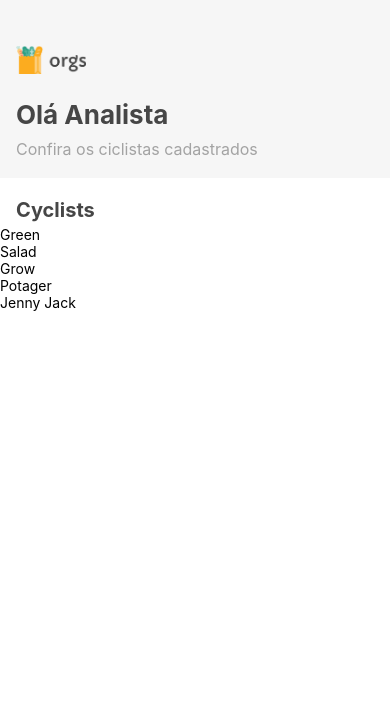
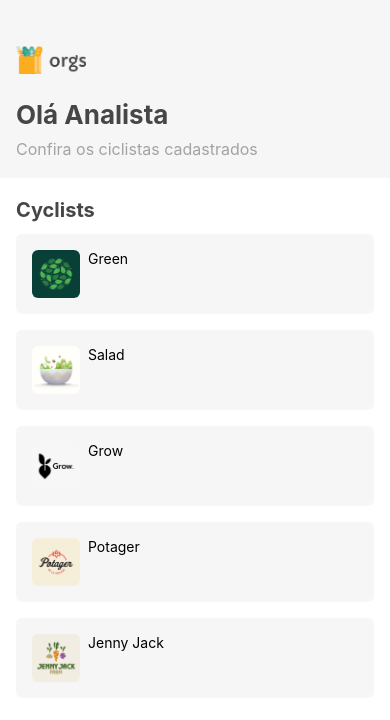
Before and after one commit to pedrocpacheco/React-Native-Hooks-Expo, a React Native app: screen / in a window 390 px wide. Shown: the top 720 px of the page. Built offline with nearby package versions, Linux system fonts and the light colour scheme.

Commit message:
style: list style

```diff
--- a/App.tsx
+++ b/App.tsx
@@ -1,12 +1,18 @@
 import { StatusBar } from 'expo-status-bar';
-import { SafeAreaView } from 'react-native';
+import { SafeAreaView, StyleSheet } from 'react-native';
 
 import Home from './src/views/Home/Home';
 export default function App() {
   return (
-    <SafeAreaView>
+    <SafeAreaView style={styles.view}>
       <Home/>
       <StatusBar style="auto" />
     </SafeAreaView>
   );
 }
+
+const styles = StyleSheet.create({
+  view: {
+    flex: 1
+  }
+})
--- a/src/mocks/cyclists.ts
+++ b/src/mocks/cyclists.ts
@@ -1,7 +1,7 @@
 import green from "../../assets/produtores/green.png"
 import salad from "../../assets/produtores/salad.png"
 import grow from "../../assets/produtores/grow.png"
-import potager from "../../assets/produtores/green.png"
+import potager from "../../assets/produtores/potager.png"
 import jennyJack from "../../assets/produtores/jenny-jack.png"
 
 const generateRandonNumber = (min: number, max: number) =>{
--- /dev/null
+++ b/src/views/Home/components/Cyclist.tsx
@@ -0,0 +1,59 @@
+import React from "react";
+import { Text, View, Image, StyleSheet } from "react-native";
+
+export default function Cyclist({ name, image, dystance, stars }){
+  return <View style={styles.card}>
+    <Image source={image} style={styles.image} accessibilityLabel={name}/>
+    <View style={styles.info}>
+      <Text>{ name }</Text>
+      <Text>{ dystance }</Text>
+    </View>
+  </View>
+}
+
+const styles = StyleSheet.create({
+  card: {
+    backgroundColor: "#F6F6F6",
+    marginVertical: 8,
+    marginHorizontal: 16,
+    borderRadius: 6,
+    flexDirection: "row",
+
+    // Sombra no Android
+    elevation: 4,
+
+    // Sombra no IOS
+    shadowColor: "#0000",
+    shadowOffset: {
+      width: 0,
+      height: 2
+    },
+    shadowOpacity: 0.23,
+    shadowRadius: 2.62
+
+  },
+  image: {
+    width: 48,
+    height: 48,
+    borderRadius: 6,
+    marginVertical: 16,
+    marginLeft: 16
+  },
+  info: {
+    flex: 1,
+    flexDirection: "row",
+    justifyContent: "space-between",
+    marginLeft: 8,
+    marginVertical: 16,
+    marginRight: 16
+  },
+  name: {
+    fontSize: 14,
+    lineHeight: 22,
+    fontWeight: "bold"
+  },
+  dystance: {
+    fontSize: 12,
+    lineHeight: 19
+  }
+})
--- a/src/views/Home/components/Cyclists.tsx
+++ b/src/views/Home/components/Cyclists.tsx
@@ -2,6 +2,7 @@ import React, { useEffect, useState } from "react"
 import { FlatList, Text, StyleSheet } from "react-native";
 
 import { getCyclists } from "../../../services/getData";
+import Cyclist from "./Cyclist";
 
 export default function Cyclists({ top: Top }){
   const [tytle, setTytle] = useState(""); // ? Inicial
@@ -9,7 +10,7 @@ export default function Cyclists({ top: Top }){
 
   useEffect(() => {
     const retorno = getCyclists();
-    setTytle(retorno.tytle); // ! Seta aqui
+    setTytle(retorno.tytle);
     setList(retorno.list)
     console.log(retorno);
 
@@ -18,15 +19,16 @@ export default function Cyclists({ top: Top }){
   const ListHeader = () => {
     return <>
           <Top></Top>
-          <Text style={styles.tytle}>{ tytle } </Text>
+          <Text style={styles.tytle}>{ tytle }</Text>
       </>
   }
 
   return <FlatList
           data={list}
-          renderItem={({ item: { name } }) => <Text>{name}</Text>}
+          renderItem={({ item }) => <Cyclist {...item}/>}
           keyExtractor={({ name }) => name}
           ListHeaderComponent={ ListHeader }
+
           />
 }
 
```
